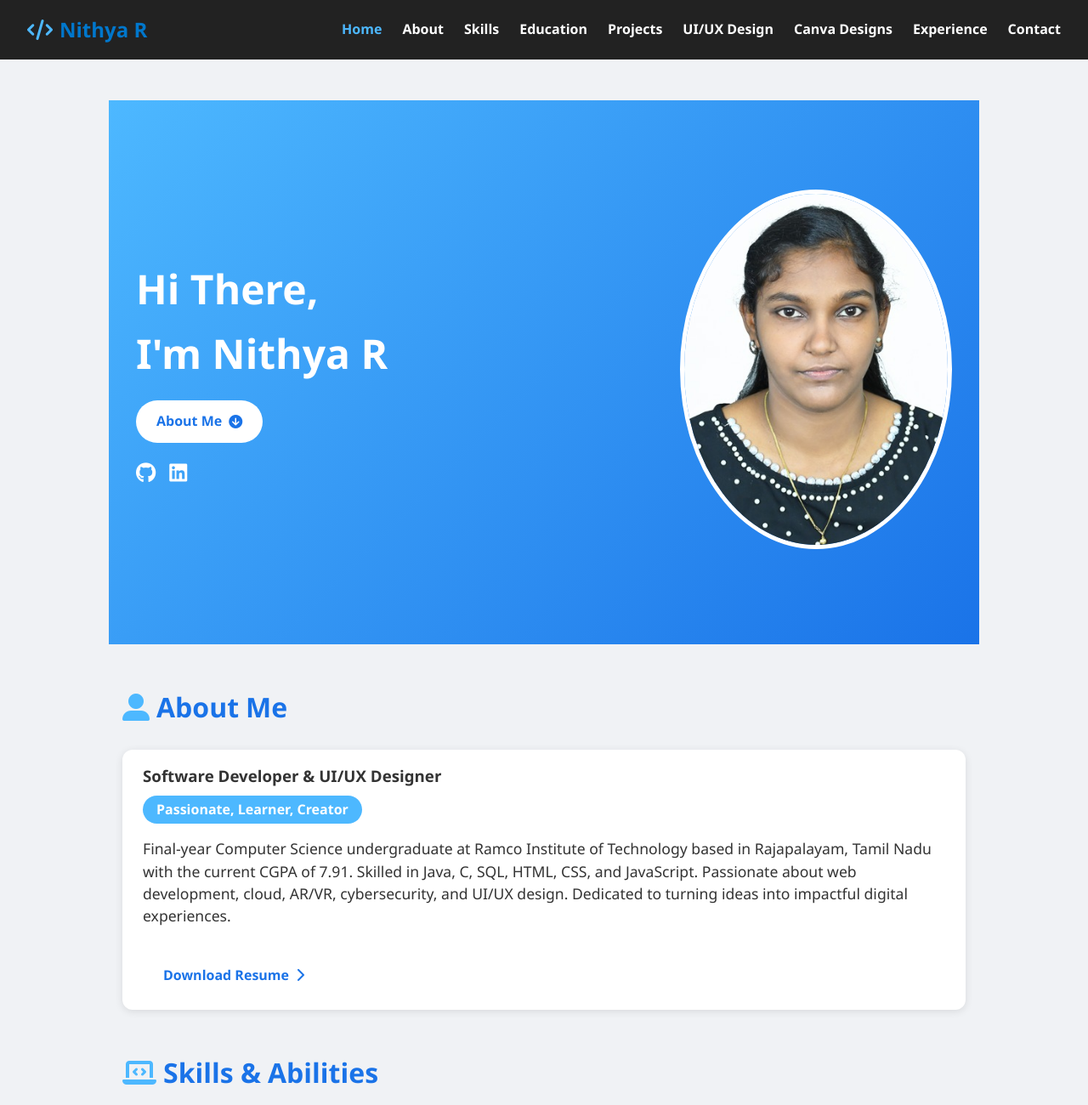
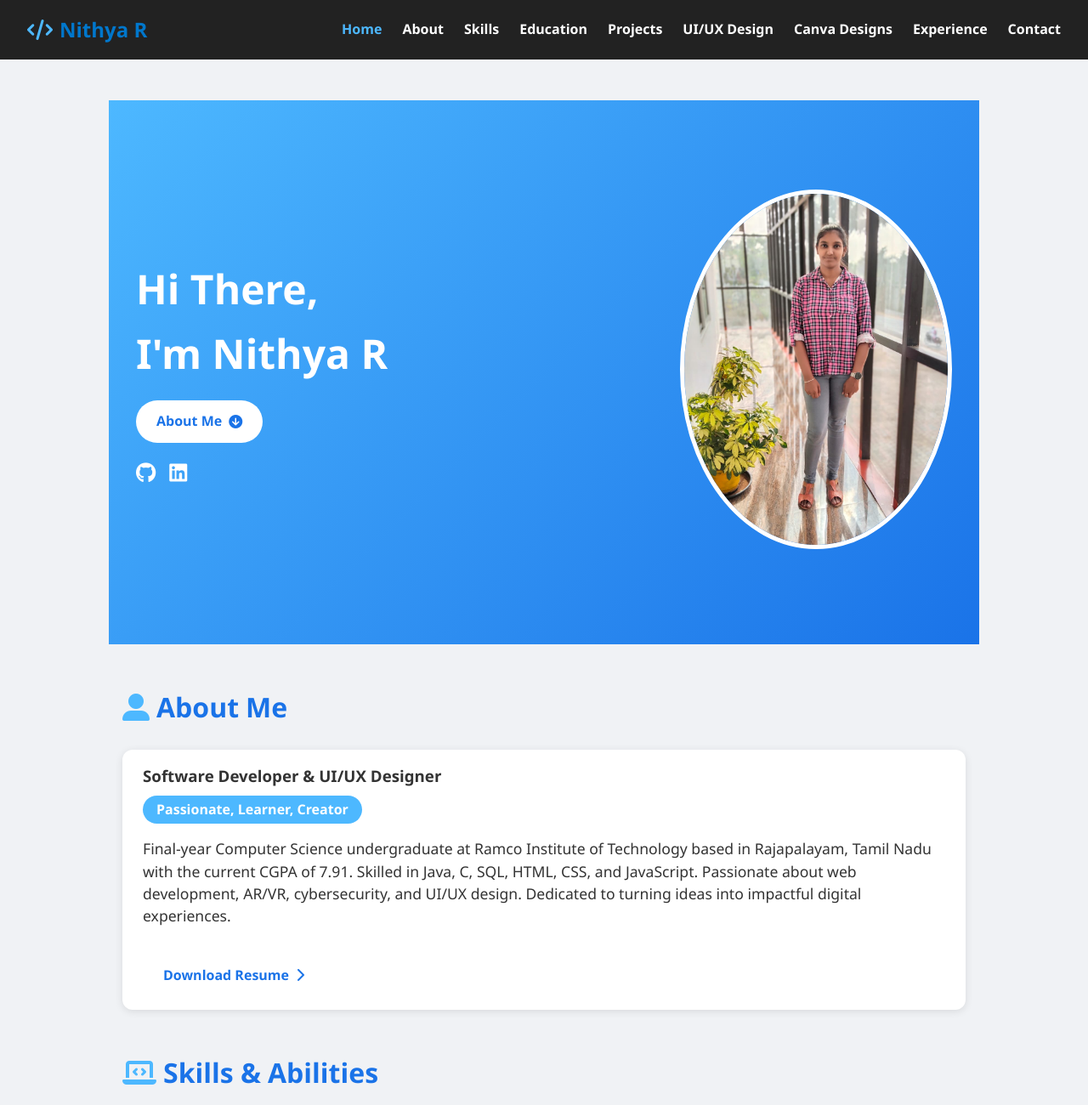
Before and after one commit to NithyaRanjitGitHub/Portfolio, a plain HTML site: page index.html in a window 1280 px wide. Shown: the top 1300 px of the page at 85% size. Drawn offline with Linux system fonts and the light colour scheme.

Commit message:
index.html

```diff
--- a/index.html
+++ b/index.html
@@ -42,7 +42,7 @@
         </ul>
     </div>
     <div class="image">
-        <img src="assests/images/Nithya R.jpeg" alt="Profile Photo Placeholder" />
+        <img src="assests\images\WhatsApp Image 2025-10-12 at 3.04.14 PM.jpeg" alt="Profile Photo Placeholder" />
     </div>
 </section>
 
@@ -57,7 +57,7 @@
             <h3>Software Developer & UI/UX Designer</h3>
             <span class="tag">Passionate, Learner, Creator</span>
             <p>
-                Final-year Computer Science undergraduate at Ramco Institute of Technology based in Rajapalayam, Tamil Nadu with the current CGPA of 7.91. Skilled in Java, C, SQL, HTML, CSS, and JavaScript. Passionate about web development, cloud, AR/VR, cybersecurity, and UI/UX design. Dedicated to turning ideas into impactful digital experiences.
+                Final-year Computer Science undergraduate at Ramco Institute of Technology based in Rajapalayam, Tamil Nadu with the current CGPA of 7.91. Skilled in Java, C, SQL, HTML, CSS, and JavaScript. Passionate about web development, AR/VR, cybersecurity, and UI/UX design. Dedicated to turning ideas into impactful digital experiences.
             </p>
             <div class="resumebtn">
                 <a href="NITHYA R (Resume) (2).pdf" download class="btn" target="_blank" rel="noopener noreferrer">Download Resume <i class="fas fa-chevron-right"></i></a>
```
